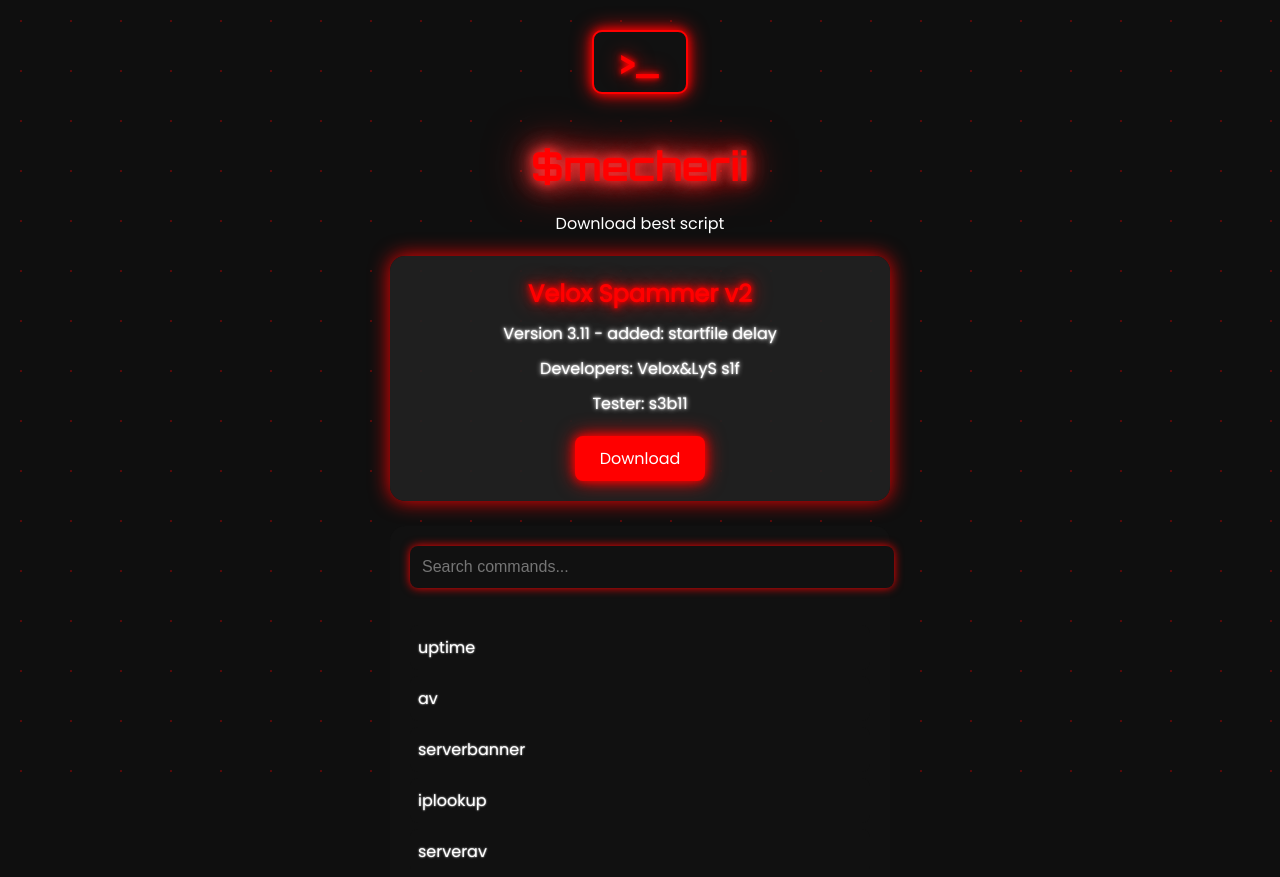
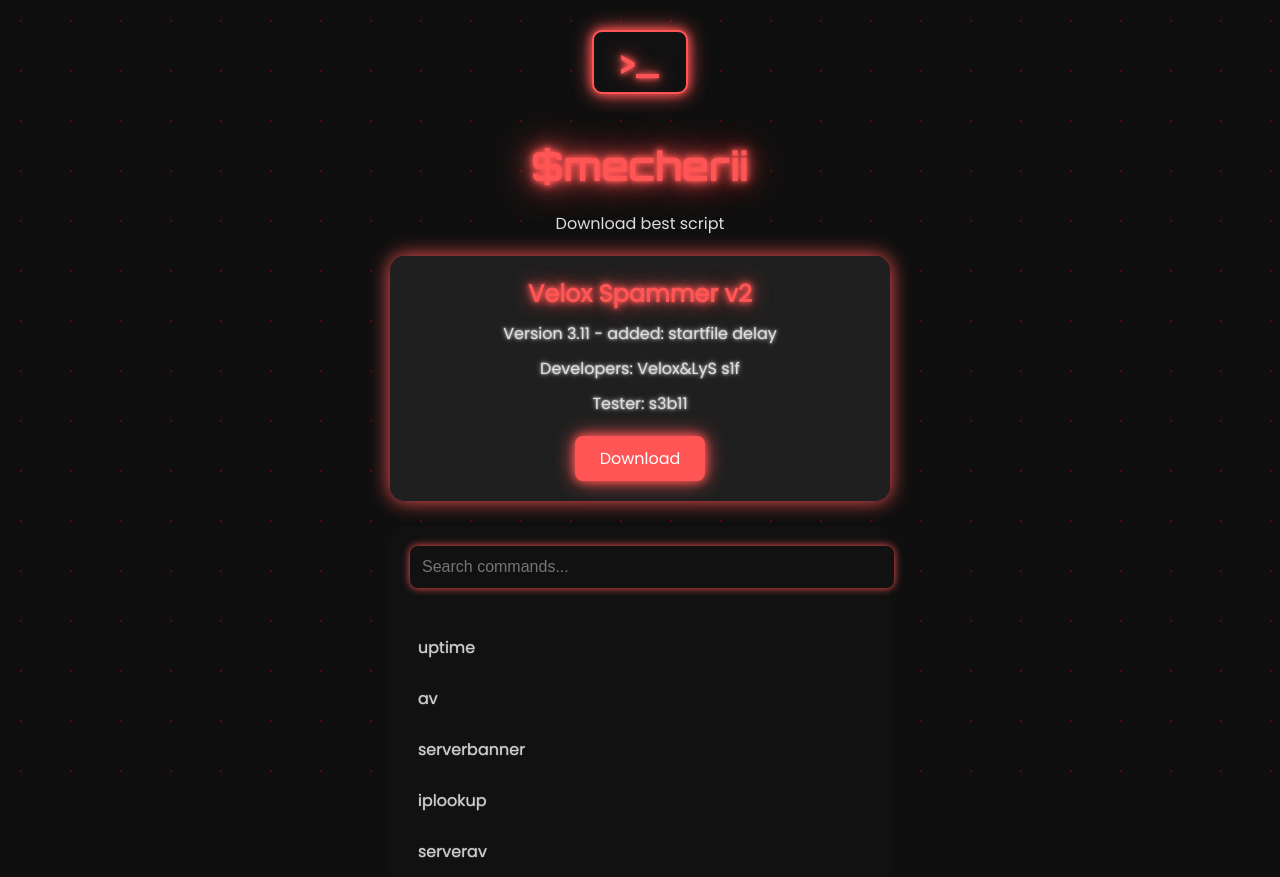
Before and after one commit to 7xta/smecherii, a plain HTML site: page index.html in a window 1280 px wide. Both pictures are taken after a click on the element ">_". Drawn offline with Linux system fonts and the light colour scheme.

Commit message:
Update style.css

```diff
--- a/style.css
+++ b/style.css
@@ -4,7 +4,7 @@ body {
     margin: 0;
     padding: 0;
     font-family: 'Poppins', sans-serif;
-    color: #fff;
+    color: #ddd; /* text mai soft decât alb */
     display: flex;
     justify-content: center;
     flex-direction: column;
@@ -48,46 +48,32 @@ body {
 .commands-btn {
     font-family: 'Orbitron', sans-serif;
     font-size: 2em;
-    color: #ff0000;
+    color: #ff5555; /* mai soft neon roșu */
     cursor: pointer;
-    text-shadow: 0 0 5px #ff0000, 0 0 10px #ff0000, 0 0 20px #ff0000;
+    text-shadow: 0 0 5px #ff5555, 0 0 10px #ff5555, 0 0 20px #ff5555;
     margin-bottom: 20px;
     display: inline-block;
-
     background: #111;
     padding: 10px 25px;
     border-radius: 10px;
-    border: 2px solid #ff0000;
-    box-shadow: 0 0 10px #ff0000, 0 0 20px #ff0000;
+    border: 2px solid #ff5555;
+    box-shadow: 0 0 10px #ff5555, 0 0 20px #ff5555;
     transition: 0.3s;
 }
 
 .commands-btn:hover {
     color: #fff;
-    box-shadow: 0 0 20px #ff0000, 0 0 40px #ff0000, 0 0 60px #ff0000;
+    box-shadow: 0 0 20px #ff5555, 0 0 40px #ff5555, 0 0 60px #ff5555;
     transform: scale(1.05);
 }
 
-/* Titlu neon roșu pulsant */
+/* Titlu neon roșu */
 h1 {
     font-family: 'Orbitron', sans-serif;
     font-size: 2.5em;
-    color: #ff0000;
-    text-shadow: 0 0 5px #ff0000, 0 0 10px #ff0000, 0 0 20px #ff0000, 0 0 40px #ff0000;
+    color: #ff5555;
+    text-shadow: 0 0 5px #ff5555, 0 0 10px #ff5555, 0 0 20px #ff5555, 0 0 40px #ff5555;
     margin-bottom: 20px;
-    animation: neonPulse 1.8s infinite alternate;
-}
-
-@keyframes neonPulse {
-    0% {
-        text-shadow: 0 0 5px #ff0000, 0 0 10px #ff0000, 0 0 20px #ff0000, 0 0 40px #ff0000;
-    }
-    50% {
-        text-shadow: 0 0 10px #ff3333, 0 0 20px #ff3333, 0 0 30px #ff3333, 0 0 50px #ff3333;
-    }
-    100% {
-        text-shadow: 0 0 5px #ff0000, 0 0 10px #ff0000, 0 0 20px #ff0000, 0 0 40px #ff0000;
-    }
 }
 
 /* Carduri */
@@ -96,33 +82,33 @@ h1 {
     border-radius: 15px;
     padding: 20px;
     margin: 20px auto;
-    box-shadow: 0 0 20px #ff0000;
+    box-shadow: 0 0 20px #ff5555;
     transition: transform 0.3s, box-shadow 0.3s;
 }
 
 .card:hover {
     transform: scale(1.05);
-    box-shadow: 0 0 30px #ff0000, 0 0 60px #ff0000;
+    box-shadow: 0 0 30px #ff5555, 0 0 60px #ff5555;
 }
 
 .info h2 {
     margin: 0 0 10px 0;
     font-size: 1.5em;
-    color: #ff0000;
-    text-shadow: 0 0 5px #ff0000, 0 0 10px #ff0000, 0 0 20px #ff0000;
+    color: #ff5555;
+    text-shadow: 0 0 5px #ff5555, 0 0 10px #ff5555, 0 0 20px #ff5555;
 }
 
 .info p {
     margin: 0 0 10px 0;
     font-size: 1em;
-    color: #fff;
-    text-shadow: 0 0 2px #fff, 0 0 5px #fff;
+    color: #ddd;
+    text-shadow: 0 0 2px #ccc, 0 0 5px #ccc;
 }
 
 .owners {
     font-size: 0.9em;
-    color: #ff0000;
-    text-shadow: 0 0 3px #ff0000, 0 0 7px #ff0000, 0 0 15px #ff0000;
+    color: #ff5555;
+    text-shadow: 0 0 3px #ff5555, 0 0 7px #ff5555, 0 0 15px #ff5555;
 }
 
 /* Buton download */
@@ -131,18 +117,18 @@ h1 {
     padding: 10px 25px;
     font-size: 1em;
     color: #fff;
-    background: #ff0000;
+    background: #ff5555;
     border-radius: 8px;
     text-decoration: none;
     transition: 0.3s;
-    box-shadow: 0 0 10px #ff0000, 0 0 20px #ff0000;
+    box-shadow: 0 0 10px #ff5555, 0 0 20px #ff5555;
     margin-top: 10px;
 }
 
 .download-btn:hover {
-    background: #ff3333;
+    background: #ff7777;
     transform: scale(1.05);
-    box-shadow: 0 0 20px #ff3333, 0 0 40px #ff3333;
+    box-shadow: 0 0 20px #ff7777, 0 0 40px #ff7777;
 }
 
 /* Commands container */
@@ -163,8 +149,8 @@ h1 {
     margin-bottom: 15px;
     font-size: 1em;
     background: #111;
-    color: #fff;
-    box-shadow: 0 0 10px #ff0000;
+    color: #ddd; /* gri deschis */
+    box-shadow: 0 0 8px #ff5555;
 }
 
 .commands-container ul {
@@ -182,13 +168,14 @@ h1 {
     background: #111;
     border-radius: 8px;
     cursor: default;
-    text-shadow: 0 0 2px #fff;
+    text-shadow: 0 0 1px #ccc;
     font-size: 1em;
+    color: #ccc; /* gri deschis */
 }
 
 .commands-container li:hover {
     background: #222;
-    box-shadow: 0 0 5px #ff0000;
+    box-shadow: 0 0 5px #ff5555;
 }
 
 /* Responsive mobil */
```
